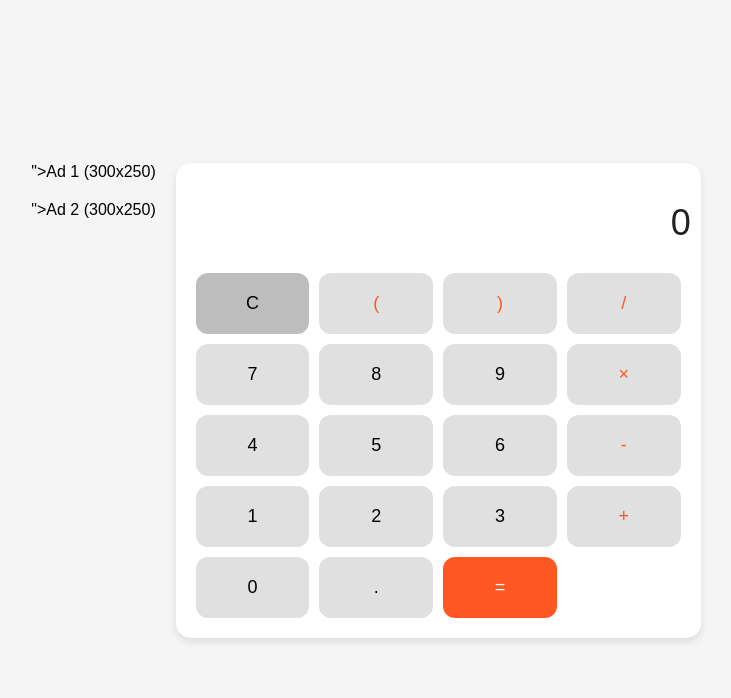
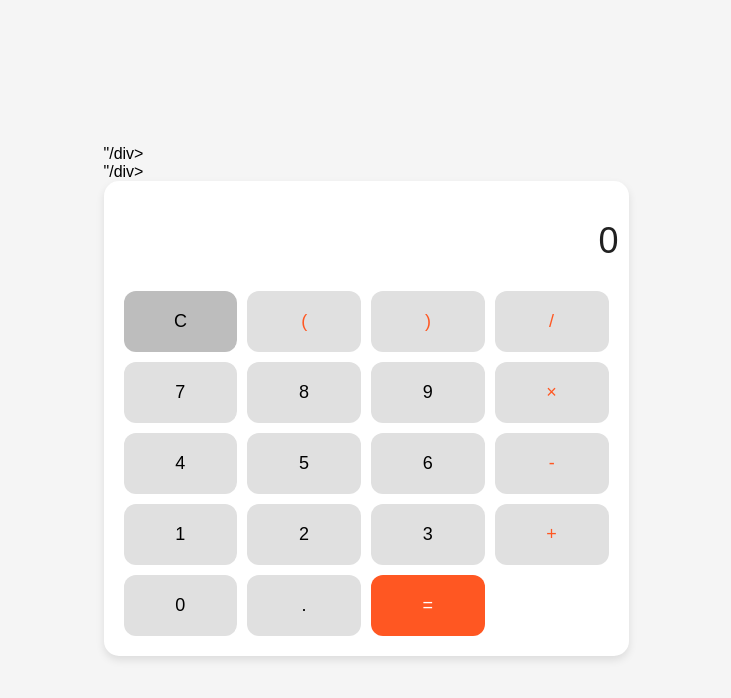
Before and after one commit to Abod3311/calculator-website, a plain HTML site: page index.html in a window 1280 px wide. Shown: the whole page, without its empty margins (274-1005 px from the left). Drawn offline with Linux system fonts and the light colour scheme.

Commit message:
index.html

```diff
--- a/index.html
+++ b/index.html
@@ -11,9 +11,9 @@
         <!-- Left Sidebar for Ads -->
         <div class="ad-sidebar">
             <div class="<script async src="https://pagead2.googlesyndication.com/pagead/js/adsbygoogle.js?client=ca-pub-1807609405180373"
-     crossorigin="anonymous"></script>">Ad 1 (300x250)</div>
+     crossorigin="anonymous"></script>"/div>
             <div class="<script async src="https://pagead2.googlesyndication.com/pagead/js/adsbygoogle.js?client=ca-pub-1807609405180373"
-     crossorigin="anonymous"></script>">Ad 2 (300x250)</div>
+     crossorigin="anonymous"></script>"/div>
         </div>
 
         <!-- Calculator -->
```
